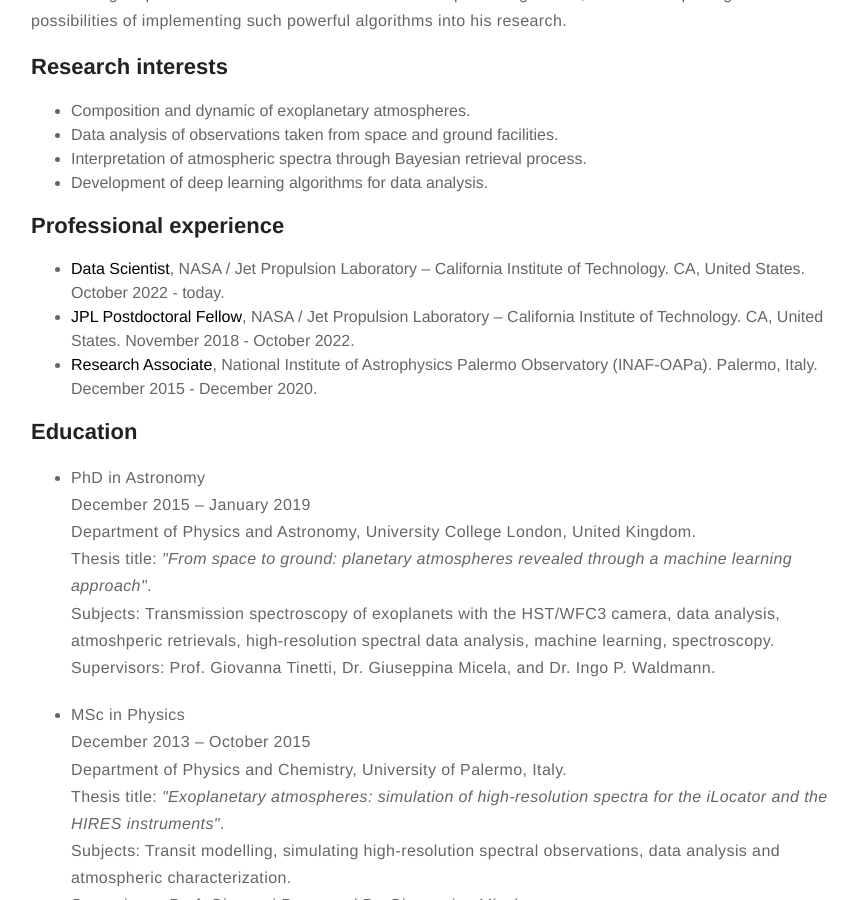
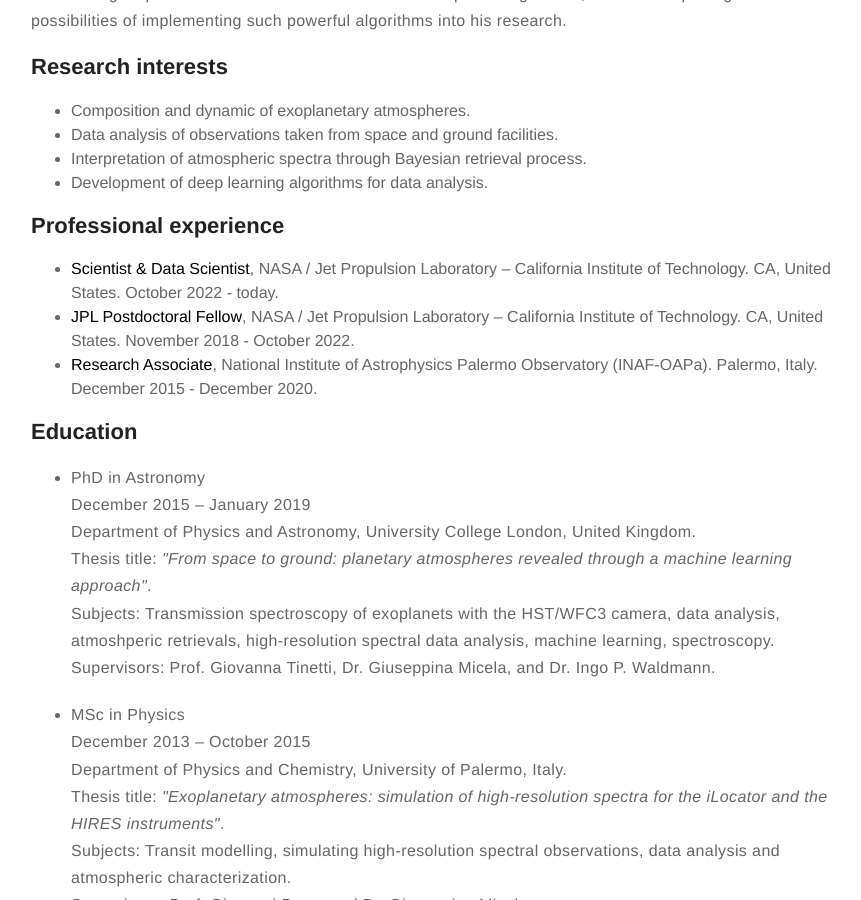
Before and after one commit to MDamiano/MDamiano.github.io, a Jekyll site: the page built from about.md, in a window 1280 px wide and 900 px high, scrolled down 985 px. Shown: the whole window, without its empty margins (204-1065 px from the left). Built offline with Jekyll 4.4.1, drawn with Linux system fonts in a browser that asks for light colours.

Commit message:
May 2023 update

```diff
--- a/about.md
+++ b/about.md
@@ -28,7 +28,7 @@ layout: page
 
 <h2>Professional experience</h2>
 <ul class="skill-list">
-    <li><strong>Data Scientist</strong>, NASA / Jet Propulsion Laboratory – California Institute of Technology. CA, United States. October 2022 - today.</li>
+    <li><strong>Scientist & Data Scientist</strong>, NASA / Jet Propulsion Laboratory – California Institute of Technology. CA, United States. October 2022 - today.</li>
 	<li><strong>JPL Postdoctoral Fellow</strong>, NASA / Jet Propulsion Laboratory – California Institute of Technology. CA, United States. November 2018 - October 2022.</li>
 	<li><strong>Research Associate</strong>, National Institute of Astrophysics Palermo Observatory (INAF-OAPa). Palermo, Italy. December 2015 - December 2020.</li>
 </ul>
```
Also changed, not shown: publications.md (+1 -1 lines), 2 other files.
